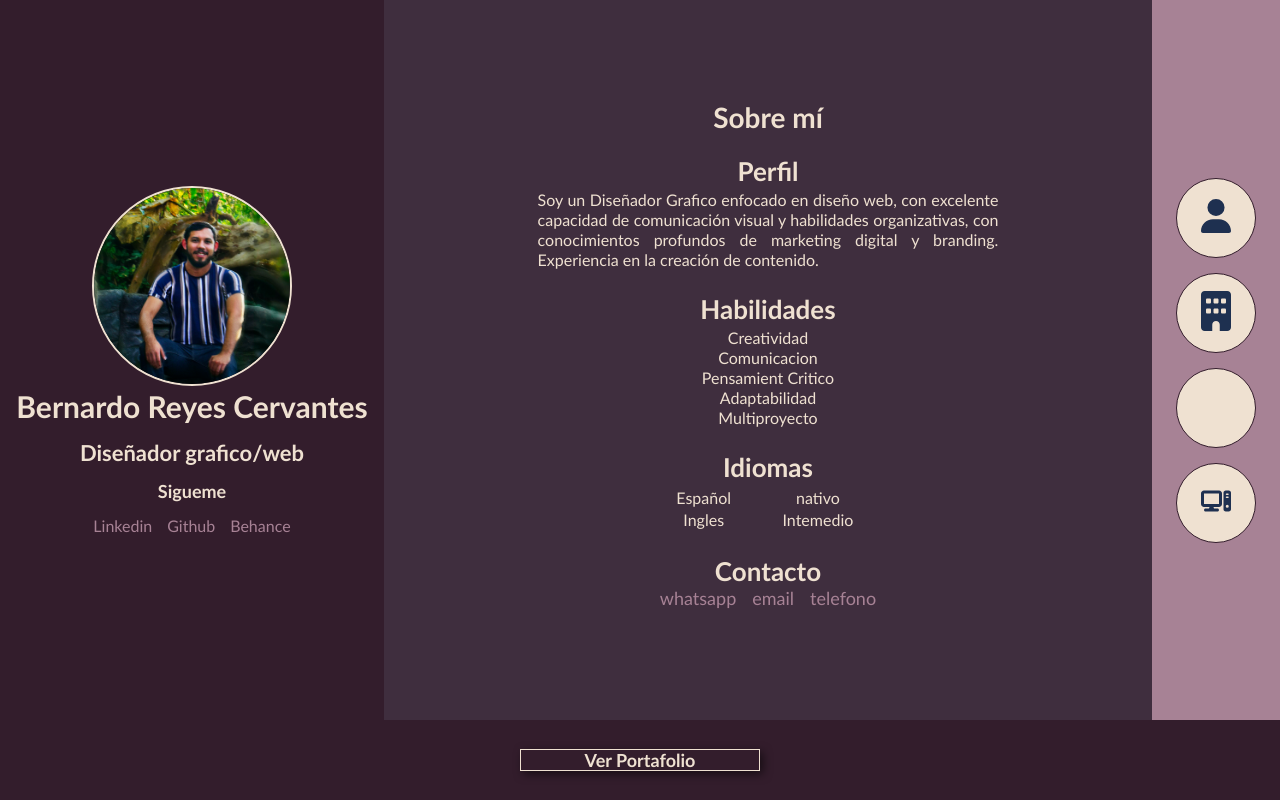
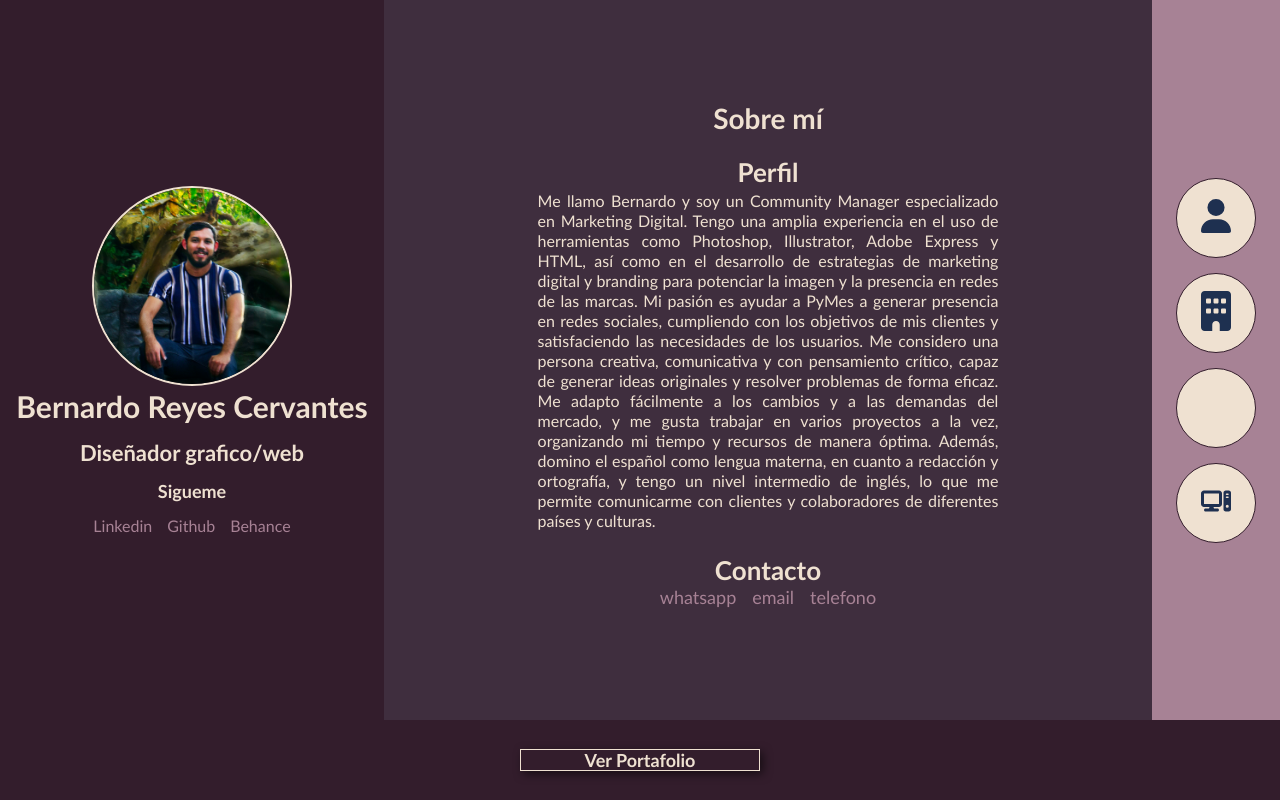
Before and after one commit to BernaReyes/Berna-cv, a plain HTML site: page index.html in a window 1280 px wide. Both pictures are taken after a click on the button 1216 px from the left and 217 px from the top of the page. Drawn offline with Linux system fonts and the light colour scheme.

Commit message:
Actualización de información

```diff
--- a/index.html
+++ b/index.html
@@ -32,31 +32,9 @@
             <h2>Sobre mí</h2>
             <div class="personal-info">
                 <h2>Perfil</h2>
-                <p>Soy un Diseñador Grafico enfocado en diseño web, con excelente capacidad de comunicación visual y habilidades organizativas, con conocimientos profundos de marketing digital y branding. Experiencia en la creación de contenido.</p>
+                <p>Me llamo Bernardo y soy un Community Manager especializado en Marketing Digital. Tengo una amplia experiencia en el uso de herramientas como Photoshop, Illustrator, Adobe Express y HTML, así como en el desarrollo de estrategias de marketing digital y branding para potenciar la imagen y la presencia en redes de las marcas. Mi pasión es ayudar a PyMes a generar presencia en redes sociales, cumpliendo con los objetivos de mis clientes y satisfaciendo las necesidades de los usuarios. Me considero una persona creativa, comunicativa y con pensamiento crítico, capaz de generar ideas originales y resolver problemas de forma eficaz. Me adapto fácilmente a los cambios y a las demandas del mercado, y me gusta trabajar en varios proyectos a la vez, organizando mi tiempo y recursos de manera óptima. Además, domino el español como lengua materna, en cuanto a redacción y ortografía, y tengo un nivel intermedio de inglés, lo que me permite comunicarme con clientes y colaboradores de diferentes países y culturas.</p>
             </div>
-            <div class="personal-info">
-                <h2>Habilidades</h2>
-                <ul class="skills-table">
-                    <li>Creatividad</li>
-                    <li>Comunicacion</li>
-                    <li>Pensamient Critico</li>
-                    <li>Adaptabilidad</li>
-                    <li>Multiproyecto</li>
-                </ul>
-            </div>
-            <div class="personal-info">
-                <h2>Idiomas</h2>
-                <table class="idioma-table">
-                    <tr>
-                        <td>Español</td>
-                        <td>nativo</td>
-                    </tr>
-                    <tr>
-                        <td>Ingles</td>
-                        <td>Intemedio</td>
-                    </tr>
-                </table>
-            </div>
+
             <div class="personal-info">
                 <h2>Contacto</h2>
                 <ul class="personal-info--contacto">
@@ -73,6 +51,24 @@
             <h2>Experiencia Profesional</h2>
             <div class="profesional-card-container">
                 <div class="profesional-info--card">
+                    <h3>ICABA</h3>
+                    <p>Marzo 2022 - Enero 2023</p>
+                    <ul class="card--info">
+                        <li>Profesor de informática y Bases del diseño.</li>
+                        <li>Diseño Publicidad en redes sociales.</li>
+                        <li>Toma y edicion de fotografia.</li>
+                    </ul>
+                </div>
+                <div class="profesional-info--card">
+                    <h3>Mundo Magico</h3>
+                    <p>Enero 2020 - Diciembre 2023</p>
+                    <ul class="card--info">
+                        <li>Edición fotografica, realizar vectores.</li>
+                        <li>Preparación de diseños para impresion</li>
+                        <li>Publicidad en redes sociales</li>
+                    </ul>
+                </div>
+                <div class="profesional-info--card">
                     <h3>Alex Internet</h3>
                     <p>2010 - 2020</p>
                     <ul class="card--info">
@@ -81,24 +77,7 @@
                         <li>Actividades de oficina.</li>
                     </ul>
                 </div>
-                <div class="profesional-info--card">
-                    <h3>Mundo Magico</h3>
-                    <p>2020 - 2023</p>
-                    <ul class="card--info">
-                        <li>Edición fotografica, realizar vectores.</li>
-                        <li>Preparación de diseños para impresion</li>
-                        <li>Publicidad en redes sociales</li>
-                    </ul>
-                </div>
-                <div class="profesional-info--card">
-                    <h3>ICABA</h3>
-                    <p>2022 - Actualmente</p>
-                    <ul class="card--info">
-                        <li>Profesor de informática y Bases del diseño.</li>
-                        <li>Diseño Publicidad en redes sociales.</li>
-                        <li>Toma y edicion de fotografia.</li>
-                    </ul>
-                </div>
+
             </div>
         </section>
         <section id="academic" class="academic-info-container">
```
Lines whose indentation alone changed are shown as unchanged.
